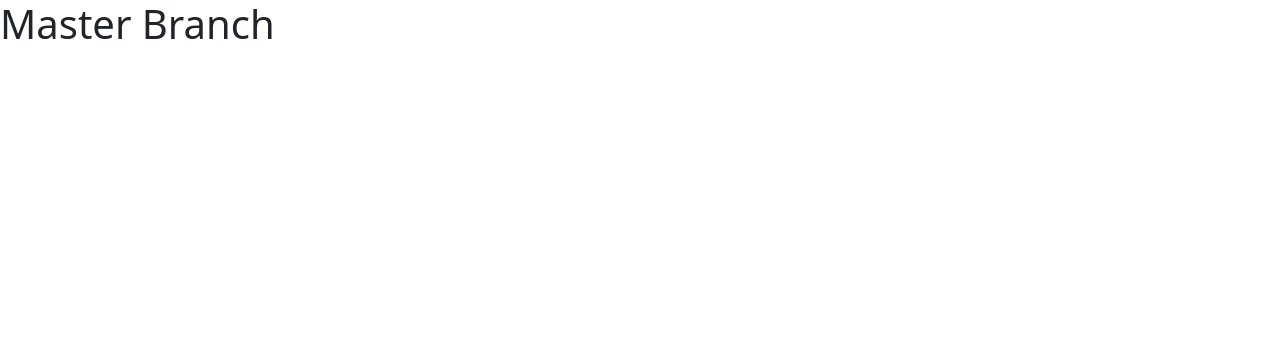
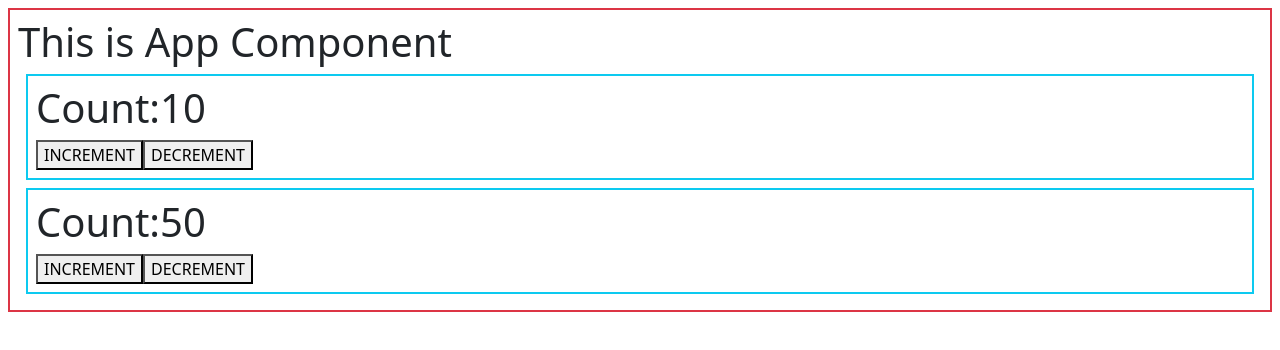
Before and after one commit to edupoly/ang25app, an Angular app: page / in a window 1280 px wide. Shown: the top 350 px of the page. Built offline with nearby package versions, Linux system fonts and the light colour scheme.

Commit message:
counterproject2

```diff
--- a/src/app/app.component.html
+++ b/src/app/app.component.html
@@ -1 +1,5 @@
-<h1>Master Branch</h1>
+<div class="m-2 p-2 border border-2 border-danger">
+    <h1>This is App Component</h1>
+    <app-counter [iv]="10" [step]="5"></app-counter>
+    <app-counter [iv]="50" [step]="10"></app-counter>
+</div>
--- a/src/app/app.component.ts
+++ b/src/app/app.component.ts
@@ -1,11 +1,12 @@
 import { Component } from '@angular/core';
 import { RouterOutlet } from '@angular/router';
+import { CounterComponent } from './counter/counter.component';
 
 @Component({
   selector: 'app-root',
-  imports: [RouterOutlet],
+  imports: [RouterOutlet, CounterComponent],
   templateUrl: './app.component.html',
-  styleUrl: './app.component.css'
+  styleUrl: './app.component.css',
 })
 export class AppComponent {
   title = 'ang25app';
--- /dev/null
+++ b/src/app/counter/counter.component.html
@@ -0,0 +1,6 @@
+<div class="m-2 p-2 border border-2 border-info">
+
+    <h1>Count:{{count}}</h1>
+    <button (click)="inc()">INCREMENT</button>
+    <button (click)="dec()">DECREMENT</button>
+</div>
--- /dev/null
+++ b/src/app/counter/counter.component.ts
@@ -0,0 +1,23 @@
+import { Component, Input } from '@angular/core';
+
+@Component({
+  selector: 'app-counter',
+  imports: [],
+  templateUrl: './counter.component.html',
+  styleUrl: './counter.component.css',
+})
+export class CounterComponent {
+  @Input() iv: any;
+  @Input() step: any;
+  count = 0;
+  constructor() {}
+  ngOnInit() {
+    this.count = this.iv;
+  }
+  inc() {
+    this.count = this.count + this.step;
+  }
+  dec() {
+    this.count == this.count - this.step;
+  }
+}
```
Also changed, not shown: src/app/counter/counter.component.css (added), 1 other file (tests, documents, lock files or other folders).
